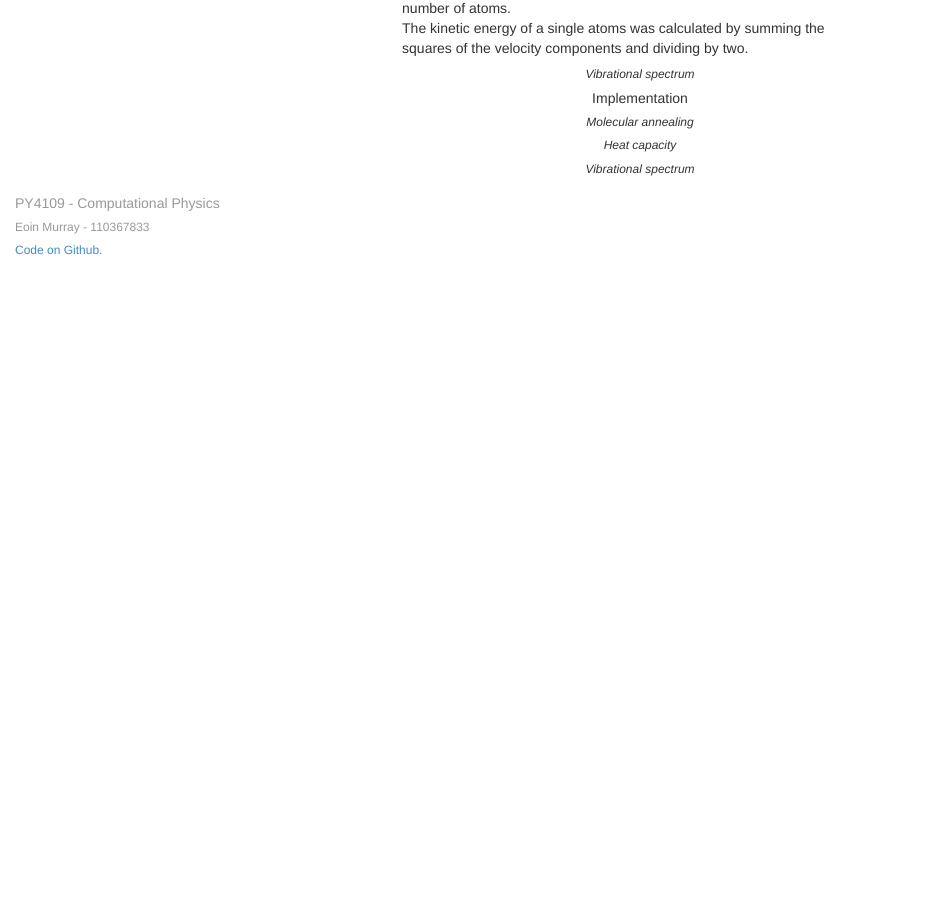
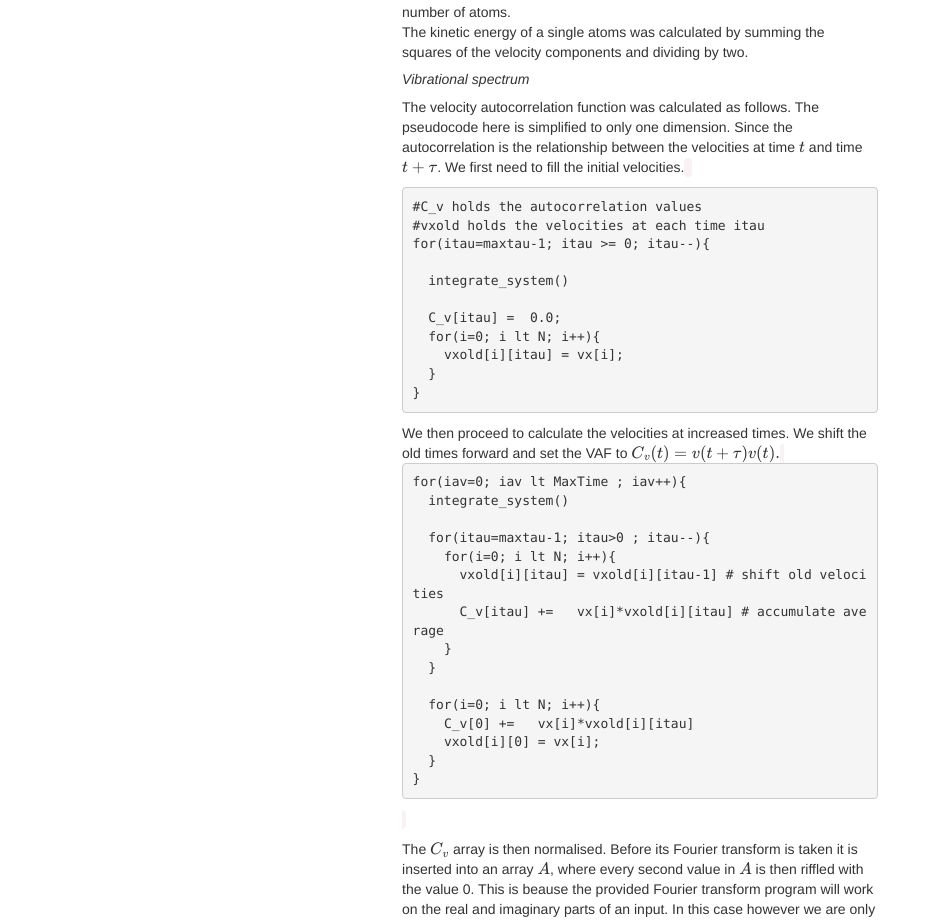
Before and after one commit to eoinmurray/dynamics-of-noble-gas-cluster, a plain HTML site: page index.html in a window 1280 px wide. Shown: the part 9657-10578 px from the top of the page, without its empty margins (0-926 px from the left). Before the commit the page ends 9925 px from the top, so only its background shows below. Drawn offline with nearby package versions, Linux system fonts and the light colour scheme; some packages are replaced by stand-ins of ours.

Commit message:
-n pushing live

```diff
--- a/index.html
+++ b/index.html
@@ -391,7 +391,7 @@
 
                     <h5 class="text-center" id="algorithms">Algorithms</h5>
 
-                    <h6 class="text-center"><em>Molecular annealing</em></h6>
+                    <h5 class=""><em>Molecular annealing</em></h5>
                     <p>
                        The atoms were placed on a fragment of an fcc lattice such that the nearest neighbour distance is
                         $$r_{nn} = (2\alpha/\beta)^{1/6},$$
@@ -444,7 +444,7 @@ while(t lt tmax){
 
                     </p>
 
-                    <h6 class="text-center"><em>Heat capacity</em></h6>
+                    <h5 class=""><em>Heat capacity</em></h5>
 
                         To calculate the heat capacity of the system energy increments were added to the cluster. The system was integrated as above for a period after adding energy.
 
@@ -476,27 +476,65 @@ The kinetic energy of a single atoms was calculated by summing the squares of th
 
                     </p>
 
-                    <h6 class="text-center"><em>Vibrational spectrum</em></h6>
+                    <h5 class=""><em>Vibrational spectrum</em></h5>
                     <p>
+                        The velocity autocorrelation function was calculated as follows. The pseudocode here is simplified to only one dimension.
 
+                        Since the autocorrelation is the relationship between the velocities at time $t$ and time $t + \tau$. We first need to fill the initial velocities.
+<code><pre>
+#C_v holds the autocorrelation values
+#vxold holds the velocities at each time itau
+for(itau=maxtau-1; itau >= 0; itau--){
+
+  integrate_system()
+
+  C_v[itau] =  0.0;
+  for(i=0; i lt N; i++){
+    vxold[i][itau] = vx[i];
+  }
+}
+</pre></code>
+
+We then proceed to calculate the velocities at increased times. We shift the old times forward and set the VAF to $C_v(t) = v(t + \tau)v(t).$
+
+<code><pre>
+for(iav=0; iav lt MaxTime ; iav++){
+  integrate_system()
+
+  for(itau=maxtau-1; itau>0 ; itau--){
+    for(i=0; i lt N; i++){
+      vxold[i][itau] = vxold[i][itau-1] # shift old velocities
+      C_v[itau] +=   vx[i]*vxold[i][itau] # accumulate average
+    }
+  }
+
+  for(i=0; i lt N; i++){
+    C_v[0] +=   vx[i]*vxold[i][itau]
+    vxold[i][0] = vx[i];
+  }
+}
+</pre></code>
                     </p>
+
+                    The $C_v$ array is then normalised. Before its Fourier transform is taken it is inserted into an array $A$, where every second value in $A$ is then riffled with the value 0. This is beause the provided Fourier transform program will work on the real and imaginary parts of an input. In this case however we are only concered with the real values.
+
+                    The provided Fast Fourier transform library is then used to take the fft of the VAF. This fft is then squared and the intensity vs frequency is then plotted.
 
 
                     <h5 class="text-center" id="implementation">Implementation</h5>
+                    <p>The implementation of the code for the report was done in the C programming languate with provided C and fortran libraries.
 
-                    <h6 class="text-center"><em>Molecular annealing</em></h6>
+                    The libraries used were: </p>
+
+                    <ul>
+                    <li><em>fcc_posn.c</em> - Places the atoms on the cubic cluster.</li>
+                    <li><em>forces.c</em>  - Calculates the forces acting on the N atoms in the cluster.</li>
+                    <li><em>int_dyn.c</em> - integrates the equations of motion.</li>
+                    <li><em>randveladd.c</em> - Adds random velocities to each particle such that the total energy of the cluster raises by dE.</li>
+                    <li><em>int_dyn.c</em> - integrates the equations of motion.</li>
+                    </ul>
                     <p>
-
-                    </p>
-
-                    <h6 class="text-center"><em>Heat capacity</em></h6>
-                    <p>
-
-                    </p>
-
-                    <h6 class="text-center"><em>Vibrational spectrum</em></h6>
-                    <p>
-
+                    The codes were compiled using <em>gcc</em> and <em>gfortran</em> on a Debian Linux 32 bit system.
                     </p>
 
                 </div>
```
